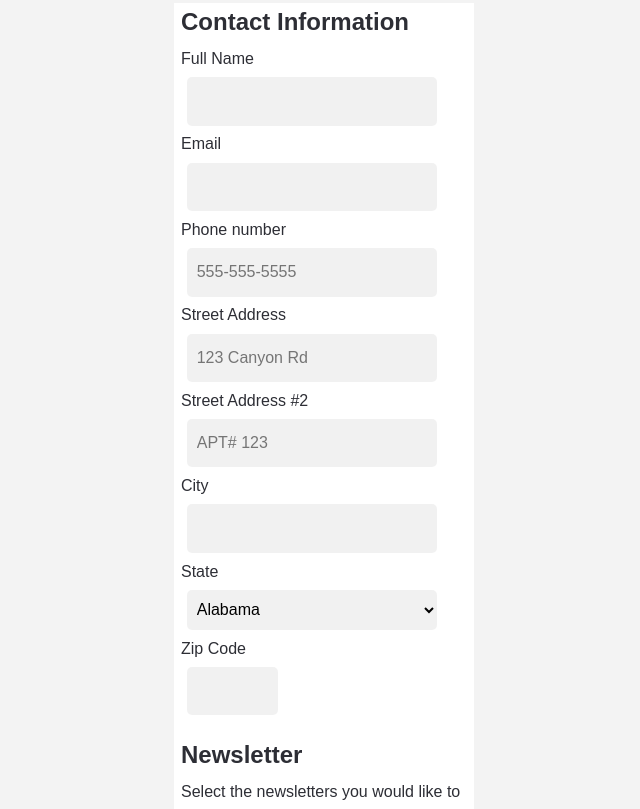
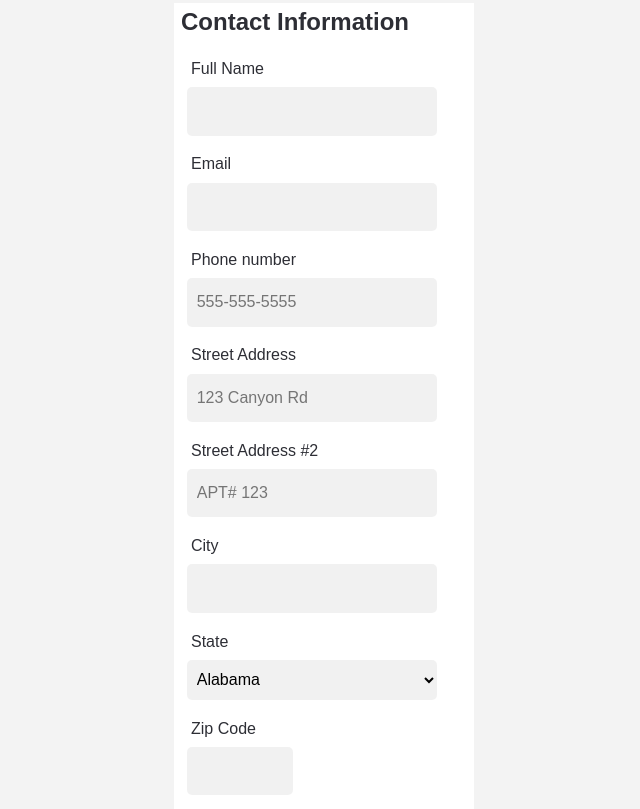
Before and after one commit to JamesReich/Online-Registration-Form, a plain HTML site: page index.html in a window 1280 px wide. Shown: the part 290-1099 px from the top of the page, without its empty margins (316-956 px from the left). Drawn offline with Linux system fonts and the light colour scheme; a web font is replaced by a local one.

Commit message:
Update styles.css

```diff
--- a/css/styles.css
+++ b/css/styles.css
@@ -92,13 +92,15 @@ button{
 
 label{
 
+    padding-top: 10px;
+    padding-left: 10px;
     display: flex;
 
 }
 
 #zip{
 
-    width: 25%;
+    width: 30%;
 
 }
 
```
